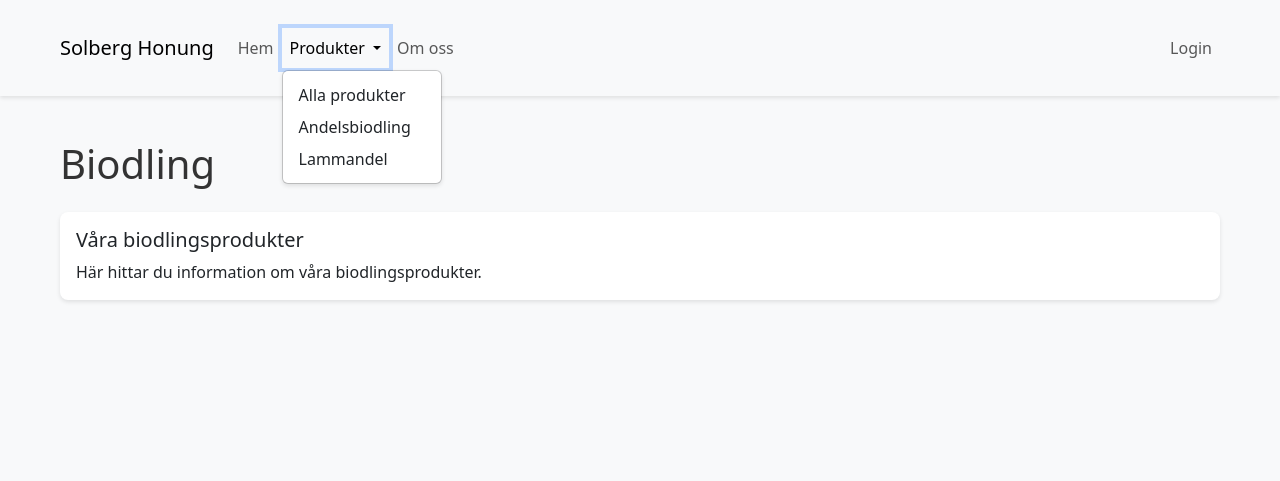
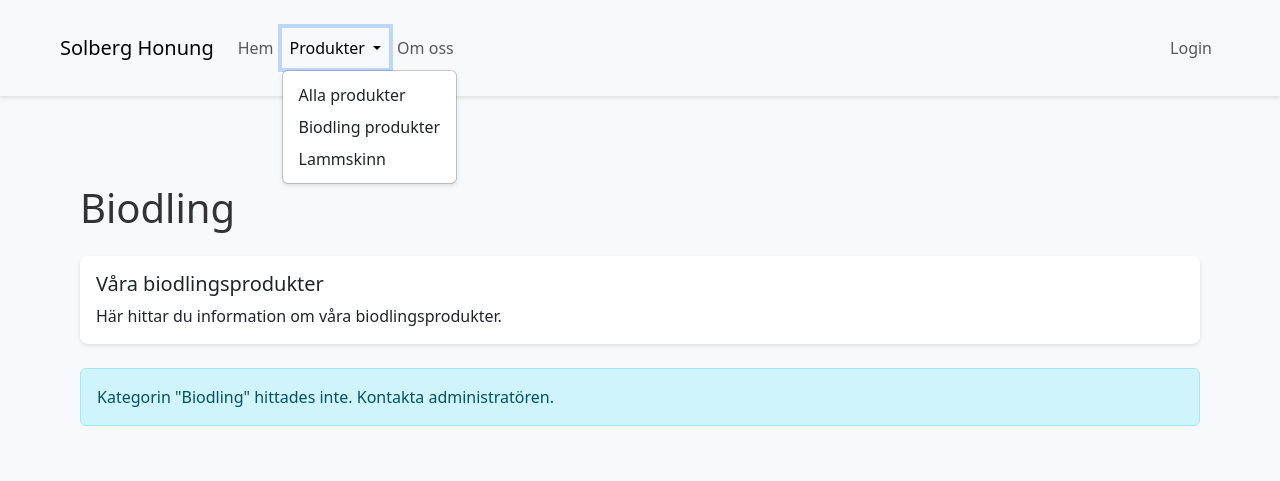
Before and after one commit to valyo/sh_webshop, a Flask app: page /biodling in a window 1280 px wide, after a click on "Produkter". Shown: the top 481 px of the page. Run offline with Flask 3, Linux system fonts and the light colour scheme.

Commit message:
add active products list in the biodling products page

```diff
--- a/sh_webshop/biodling.py
+++ b/sh_webshop/biodling.py
@@ -1,11 +1,25 @@
 from flask import Blueprint, render_template, session
+from .models import Category, Product
 
 biodling = Blueprint('biodling', __name__)
 
 @biodling.route('/biodling', methods=['GET', 'POST'])
 def index():
+    # Get the biodling category
+    category = Category.query.filter_by(slug='biodling').first()
+
+    # Get active products in this category
+    products = []
+    if category:
+        products = Product.query.filter_by(
+            category_id=category.id,
+            is_active=True
+        ).order_by(Product.name).all()
+
     return render_template(
         'biodling.html',
         user=session.get('user'),
-        page_title="Biodling"
+        page_title="Biodling",
+        products=products,
+        category=category
     )
--- a/sh_webshop/templates/base.html
+++ b/sh_webshop/templates/base.html
@@ -26,8 +26,8 @@
                         </a>
                         <ul class="dropdown-menu">
                             <li><a class="dropdown-item" href="{{ url_for('products.index') }}">Alla produkter</a></li>
-                            <li><a class="dropdown-item" href="{{ url_for('biodling.index') }}">Andelsbiodling</a></li>
-                            <li><a class="dropdown-item" href="{{ url_for('lammskinn.index') }}">Lammandel</a></li>
+                            <li><a class="dropdown-item" href="{{ url_for('biodling.index') }}">Biodling produkter</a></li>
+                            <li><a class="dropdown-item" href="{{ url_for('lammskinn.index') }}">Lammskinn</a></li>
                         </ul>
                     </li>
                     <li class="nav-item">
--- a/sh_webshop/templates/biodling.html
+++ b/sh_webshop/templates/biodling.html
@@ -3,16 +3,61 @@
 {% block title %}{{ page_title }}{% endblock %}
 
 {% block content %}
+<div class="container mt-4">
     <div class="row">
         <div class="col-12">
             <h1 class="mb-4">{{ page_title }}</h1>
 
-        <div class="card">
+            <div class="card mb-4">
                 <div class="card-body">
                     <h5 class="card-title">Våra biodlingsprodukter</h5>
                     <p class="card-text">Här hittar du information om våra biodlingsprodukter.</p>
                 </div>
             </div>
+
+            {% if products %}
+                <div class="row row-cols-1 row-cols-md-2 row-cols-lg-3 g-4">
+                    {% for product in products %}
+                        <div class="col">
+                            <div class="card h-100">
+                                {% if product.image_url %}
+                                    <img src="{{ product.image_url }}"
+                                         class="card-img-top"
+                                         alt="{{ product.name }}"
+                                         style="height: 200px; object-fit: cover;">
+                                {% endif %}
+                                <div class="card-body">
+                                    <h5 class="card-title">{{ product.name }}</h5>
+                                    <p class="card-text">{{ product.description }}</p>
+                                    <div class="d-flex justify-content-between align-items-center">
+                                        <span class="h5 mb-0">{{ "%.2f"|format(product.price) }} SEK</span>
+                                        {% if product.stock > 0 %}
+                                            <span class="badge bg-success">I lager</span>
+                                        {% else %}
+                                            <span class="badge bg-danger">Slut i lager</span>
+                                        {% endif %}
+                                    </div>
+                                </div>
+                                <div class="card-footer bg-transparent border-top-0">
+                                    <button class="btn btn-primary w-100"
+                                            {% if product.stock <= 0 %}disabled{% endif %}>
+                                        <i class="fas fa-shopping-cart"></i> Lägg i varukorg
+                                    </button>
+                                </div>
+                            </div>
+                        </div>
+                    {% endfor %}
+                </div>
+            {% else %}
+                <div class="alert alert-info">
+                    {% if category %}
+                        Inga produkter tillgängliga just nu.
+                    {% else %}
+                        Kategorin "Biodling" hittades inte. Kontakta administratören.
+                    {% endif %}
+                </div>
+            {% endif %}
+        </div>
     </div>
 </div>
 {% endblock %}
```
Lines whose indentation alone changed are shown as unchanged.
